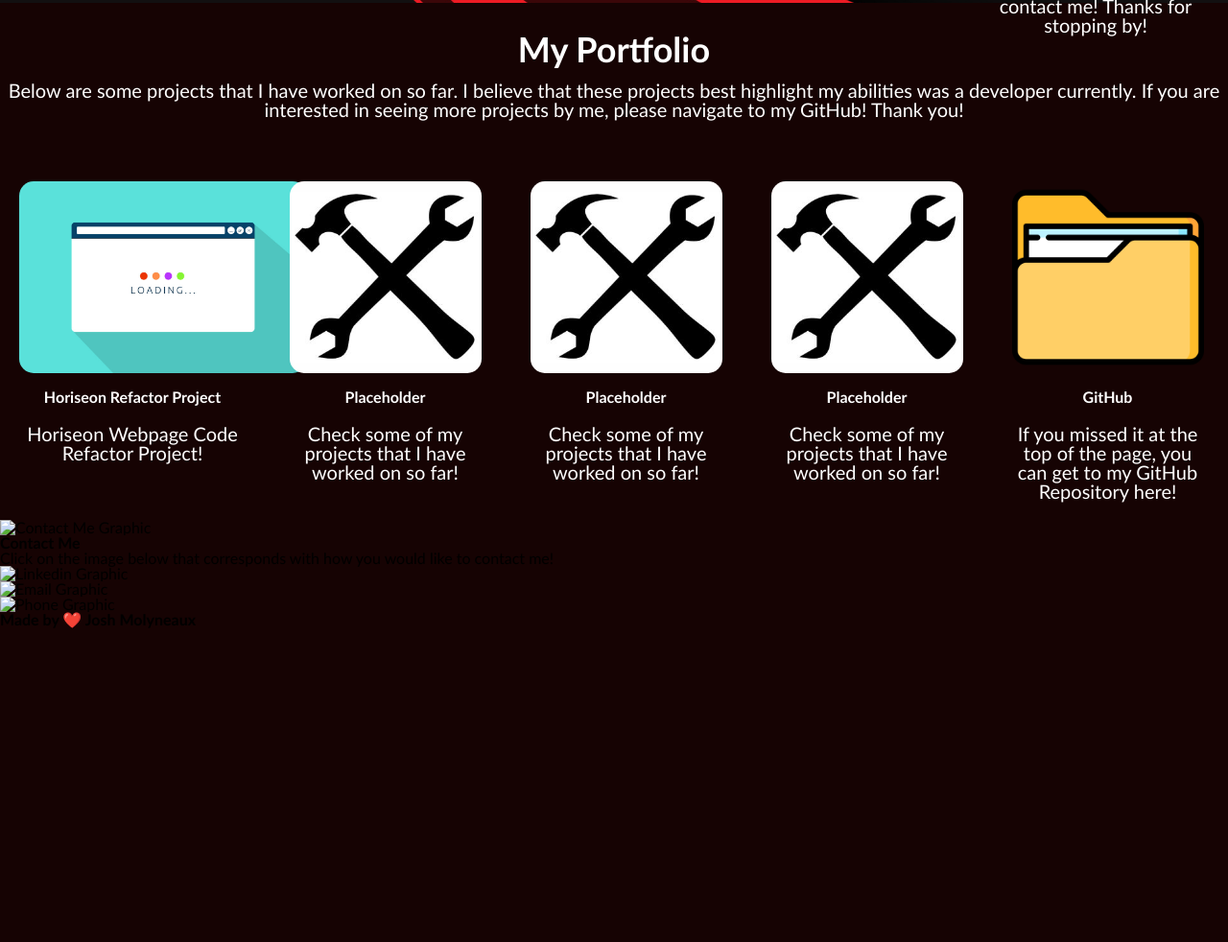
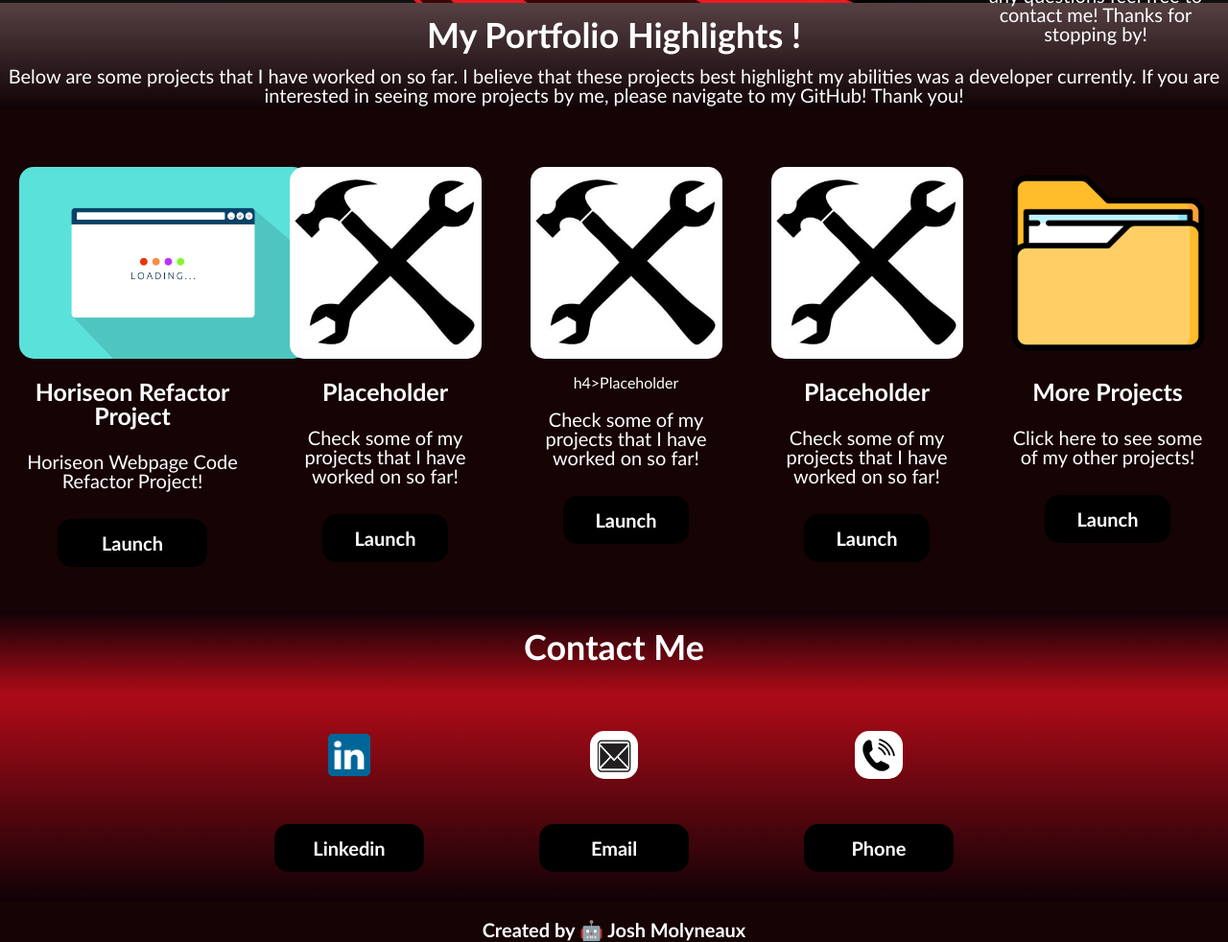
Before and after one commit to molyneauxk93/KevinMolyneaux-Personal-Portfolio, a plain HTML site: page index.html in a window 1280 px wide. Shown: the part 685-1667 px from the top of the page at 96% size. Before the commit the page ends 1340 px from the top, so only its background shows below. Drawn offline with Linux system fonts and the light colour scheme.

Commit message:
Adding changes to HTML and Assets images and CSS

```diff
--- a/assets/css/style.css
+++ b/assets/css/style.css
@@ -67,7 +67,7 @@ p {
 .image-graphic {
     height: 600px;
     width: 100%;
-    margin-bottom: 10px;
+    margin-bottom: 0px;
     background-image: url("/assets/images/banner-graphic.jpg");
     background-size: cover;
     background-position: center;
@@ -77,14 +77,17 @@ p {
 .about-portfolio {
     color: white;
     text-align: center;
-    padding: 5px;
+    padding: 0 5px 5px 5px;
+    background-image: linear-gradient(
+      rgba(103, 81, 83, 0.79) 0%,
+      rgba(9, 1, 9, 0.471) 100%
+    );
 
 }
 
 .about-portfolio h3 {
     font-size: 36px;
     padding: 15px;
-    border:#ee11a4;
 }
 
 .about-portfolio p {
@@ -99,16 +102,32 @@ p {
     padding-top: 30px;
 }
 
-/* Structuring the about me card */
+.about-me h2 {
+    font-size: 25px;
+}
+
+/* Structuring cards on portfolio */
 
 .card {
     background-color: rgba(255, 192, 203, 0);
     width: 20%;
-    height: 33.33%;
     margin: 10px;
     flex-wrap: wrap;
     border-radius:10px;
     justify-content:space-around;
+}
+
+/*Launch button style for portfolio cards*/
+.card a {
+    background-color: black;
+    color: white;
+    font-size: 20px;
+    font-weight: bolder;
+    padding: 15px 20px;
+    display: block;
+    text-align: center;
+    border-radius: 15px;
+    margin: 20px 50px;
 }
 
 /* Positioning the image on the card and adding radius*/
@@ -150,11 +169,61 @@ p {
 
 }
 
+/*Adding style to project section cards */
 .projects {
-    display: flex;
+    display:flex;
     justify-content: center;
     padding-top: 30px;
 }
+
+.projects h4 {
+    font-size: 25px;
+    padding: 5px;
+}
+
+/*Adding style to contact me sections*/
+
+.contact-me {
+    background-image: linear-gradient(
+        rgba(9, 1, 9, 0.471) 0%,
+        rgba(210, 13, 29, 0.79) 90%
+      );
+    color: white;
+    text-align: center;
+    padding: 0 5px 5px 5px;
+}
+
+.contact-me h5 {
+    font-size: 36px;
+    padding: 20px;
+    color:white;
+    margin:15px;
+}
+
+.contact {
+    display:flex;
+    justify-content: center;
+    background-image: linear-gradient(
+      rgba(210, 13, 29, 0.79) 0%,
+      rgba(9, 1, 9, 0.471) 100%
+    );
+}
+
+.contact img {
+    max-width: 50px;
+    max-height: 50px
+}
+
+/*Adding simple Styling to Footer*/
+
+.footer {
+    color: white;
+    text-align:center;
+    margin: 20px;
+    padding-bottom: 20px;
+    font-size: 20px;
+}
+
 
 /* using a mobile-first approach, use `min-width` values going from narrow -> wide for a responsive design
   /* @media screen and (min-width: 768px) {
--- a/index.html
+++ b/index.html
@@ -1,6 +1,7 @@
 <!DOCTYPE html>
 <html lang="en">
 
+<!--Header setting title of my Portfolio and linking reset.css and style.css files-->
 <head>
   <meta charset="UTF-8">
   <meta name="viewport" content="width=device-width, initial-scale=1.0">
@@ -10,7 +11,7 @@
 </head>
 
 <body>
-
+    <!--Navigation banner at the top of webpage with my name and navigation links -->
     <header class="header">
         <h1>Kevin Molyneaux<span class="header-hidden">'s Portfolio</span></h1>
         <nav>
@@ -18,18 +19,19 @@
                 <li><a href="#about-me">About Me</a></li>
                 <li><a href="#my-portfolio">Portfolio</a></li>
                 <li><a href="#contact-me">Contact</a></li>
-                <li><a href="#GitHub">Github</a></li>
+                <li><a href="https://github.com/molyneauxk93" target="_blank">Github</a></li>
             </ul>
         </nav>
     </header>
 
+    <!--Added section with a background image and my about me card-->
     <section class="image-graphic">
 
         <section class="about-me">
             <section class="card">
                 <div class="card-header">
                     <img src="./assets/images/croppedJoshHeadshot2.jpg" alt="About Me Graphic"/>
-                <h2>About Me</h2>
+                    <h2 id="about-me">About Me</h2>
                 </div>
 
                 <p>
@@ -47,8 +49,9 @@
 
     </section>
 
+    <!--Added section with header for my portfolio highlights as well as a paragraph with some detail-->
     <section class="about-portfolio">
-        <h3>My Portfolio</h3>
+        <h3 id="my-portfolio">My Portfolio Highlights !</h3>
             <p>Below are some projects that I have worked on so far. I believe that these projects
                 best highlight my abilities was a developer currently. If you are interested in seeing
                 more projects by me, please navigate to my GitHub! Thank you!
@@ -56,12 +59,13 @@
 
     </section>
 
+    <!--Project Highlight cards section with cards of projects and one to navigate to additional projects-->
     <section class="projects">
 
-
+        <!--Horiseon Refactor Project Card-->
         <section class="card">
             <div class="card-header">
-                <img src="./assets/images/webpage.jpg" alt="Portfolio Graphic"/>
+                <img src="./assets/images/webpage.jpg" alt="Horiseon Graphic"/>
                 <h4>Horiseon Refactor Project</h4>
             </div>
 
@@ -71,8 +75,11 @@
 
             </p>
 
+            <a href="">Launch</a>
+
         </section>
 
+        <!--Placeholder card shell for when I want to add more projects-->
         <section class="card">
              <div class="card-header">
                 <img src="./assets/images/Handyman_Woodworke.jpg" alt="Portfolio Graphic"/>
@@ -85,8 +92,29 @@
 
             </p>
 
+            <a href="">Launch</a>
+
         </section>
 
+        <!--Placeholder card shell for when I want to add more projects-->
+        <section class="card">
+            <div class="card-header">
+                <img src="./assets/images/Handyman_Woodworke.jpg" alt="Portfolio Graphic"/>
+                h4>Placeholder</h4>
+            </div>
+
+            <p>
+
+            Check some of my projects that I have worked on so far!
+
+            </p>
+
+            <a href="">Launch</a>
+
+
+        </section>
+
+        <!--Placeholder card shell for when I want to add more projects-->
         <section class="card">
             <div class="card-header">
                 <img src="./assets/images/Handyman_Woodworke.jpg" alt="Portfolio Graphic"/>
@@ -99,68 +127,82 @@
 
             </p>
 
+            <a href="">Launch</a>
+
         </section>
 
+        <!--Portfolio Card for additional projects that are not in the highlights-->
         <section class="card">
             <div class="card-header">
-                <img src="./assets/images/Handyman_Woodworke.jpg" alt="Portfolio Graphic"/>
-                <h4>Placeholder</h4>
+                <img src="./assets/images/portfolio.png" alt="Portfolio Graphic"/>
+                <h4>More Projects</h4>
             </div>
 
             <p>
 
-            Check some of my projects that I have worked on so far!
+                Click here to see some of my other projects!
 
             </p>
 
-        </section>
-
-        <section class="card">
-            <div class="card-header">
-                <img src="./assets/images/portfolio.png" alt="Portfolio Graphic"/>
-                <h4>GitHub</h4>
-            </div>
-
-            <p>
-
-                If you missed it at the top of the page, you can get to my GitHub Repository here!
-
-            </p>
+            <a href="">Launch</a>
 
         </section>
 
 
     </section>
 
+    <!--Contact Me section heading-->
+    <section class="contact-me">
+
+        <h5 id="contact-me">Contact Me</h5>
+
+    </section>
+
+    <!--Contact Me section cards with links to my Linkedin, Email, and Phone-->
     <section class="contact">
 
-        <section class="contact-me">
-            <img src=" " class=" " alt="Contact Me Graphic"/>
-            <h5>Contact Me</h5>
-            <p>
+        <section class="card">
 
-                Click on the image below that corresponds with how you would like to contact me!
+            <div class="card-header">
 
-            </p>
+                <img src="./assets/images/linkedin.png" alt="Linkedin Graphic"/>
+
+            </div>
+
+            <a href="">Linkedin</a>
+
         </section>
 
-        <section class="contact-me">
-            <img src=" " class=" " alt="Linkedin Graphic"/>
+        <section class="card">
+
+            <div class="card-header">
+
+                <img src="./assets/images/email.jpg" alt="Email Graphic"/>
+
+            </div>
+
+            <a href="">Email</a>
+
         </section>
 
-        <section class="contact-me">
-            <img src=" " class=" " alt="Email Graphic"/>
-        </section>
+        <section class="card">
 
-        <section class="contact-me">
-            <img src=" " class=" " alt="Phone Graphic"/>
+            <div class="card-header">
+
+                <img src="./assets/images/telephone.jpg" alt="Email Graphic"/>
+
+            </div>
+
+            <a href="">Phone</a>
+
         </section>
 
     </section>
 
+    <!--Footer with heading showing created by-->
     <footer class="footer">
 
-        <h6>Made by ❤️️ Josh Molyneaux</h6>
+        <h6>Created by 🤖 Josh Molyneaux</h6>
 
     </footer>
 
```
Also changed, not shown: assets/images/email.jpg (added), assets/images/linkedin.png (added), assets/images/telephone.jpg (added). Lines whose indentation alone changed are shown as unchanged.
